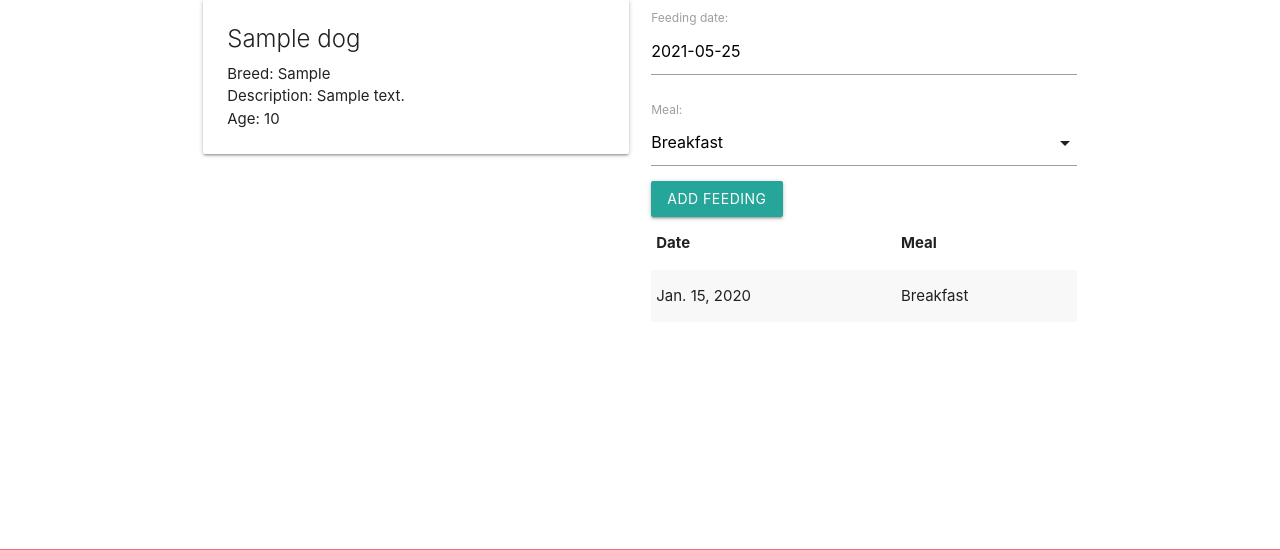
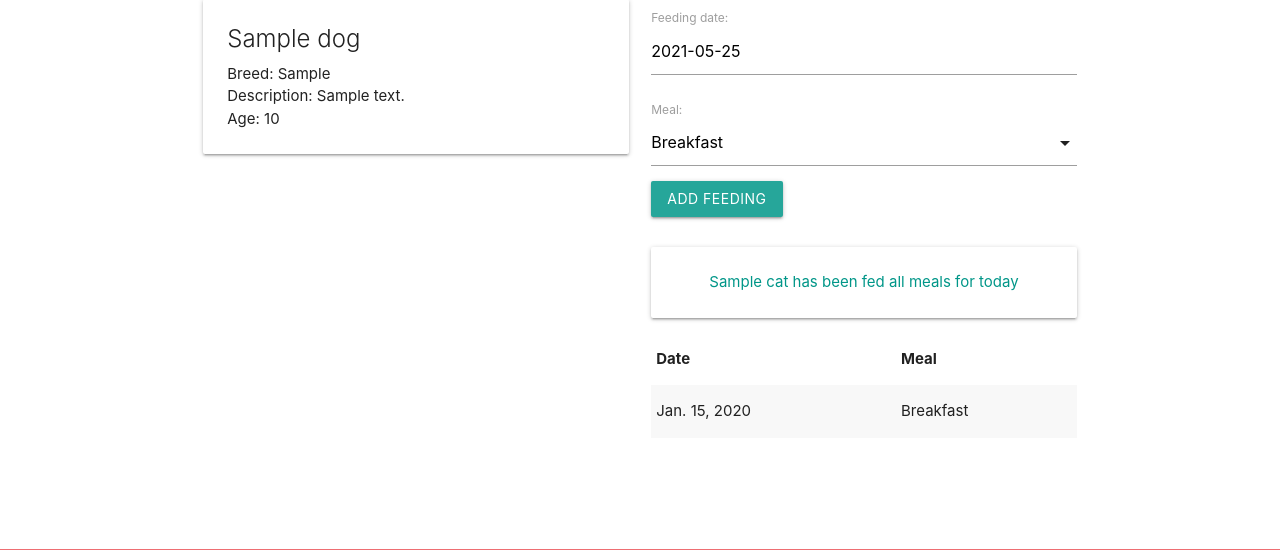
Before and after one commit to nataliesmyth/dog-collector, a Django app: template main_app/templates/dogs/detail.html in a window 1280 px wide. Shown: the part 209-759 px from the top of the page. Run offline with Django 3.2, Linux system fonts and the light colour scheme; tables that the repository leaves empty hold one stand-in row (values such as "Sample post"); the template is opened without the code that fills it: values that come from a table or form of the project are taken from there, most other values are stand-ins (such as "Sample title", 1, 10 or a date in 2020).

Commit message:
implemented business loguc using a custom model method

```diff
--- a/main_app/models.py
+++ b/main_app/models.py
@@ -1,4 +1,7 @@
 from django.db import models
+from django.urls import reverse
+from datetime import date
+
 
 # A tuple of 2-tuples
 # The first item in each 2-tuple represents the value that will be stored in the database
@@ -14,6 +17,9 @@ class Dog(models.Model):
     breed = models.CharField(max_length=100)
     description = models.TextField(max_length=250)
     age = models.IntegerField()
+
+    def fed_for_today(self):
+        return self.feeding_set.filter(date=date.today()).count() >= len(MEALS)
 
     def __str__(self):
         return self.name
--- a/main_app/templates/dogs/detail.html
+++ b/main_app/templates/dogs/detail.html
@@ -24,6 +24,12 @@
         {{ feeding_form.as_p }}
         <input type="submit" class="btn" value="Add Feeding">
       </form>
+      <br>
+      {% if cat.fed_for_today %}
+      <div class="card-panel teal-text center-align">{{cat.name}} has been fed all meals for today</div>
+    {% else %}
+      <div class="card-panel red-text center-align">{{cat.name}} might be hungry</div>
+    {% endif %}
     <table class="striped">
       <thead>
         <tr><th>Date</th><th>Meal</th></tr>
```
